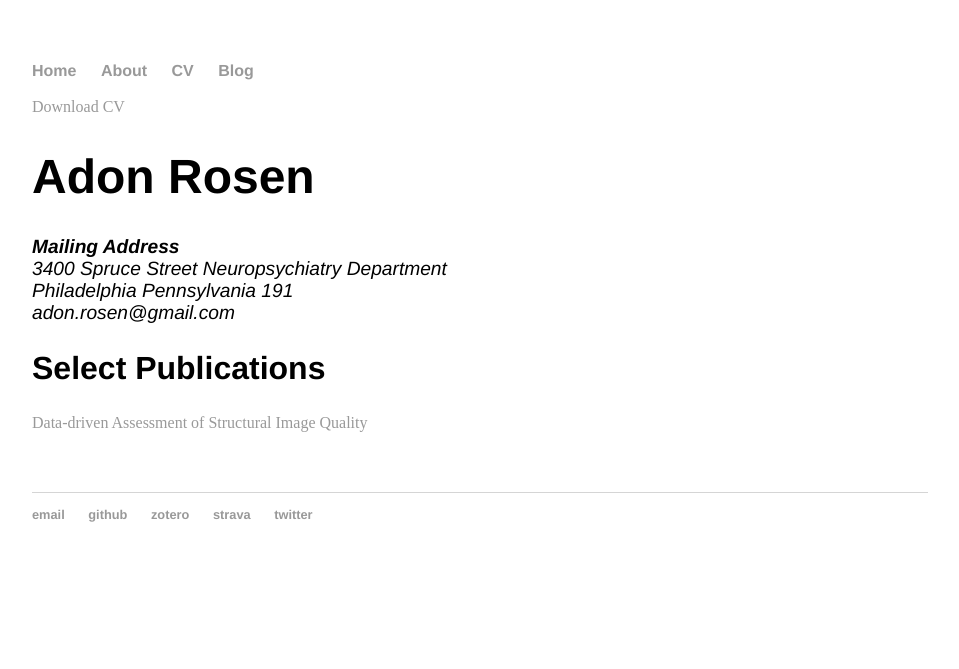
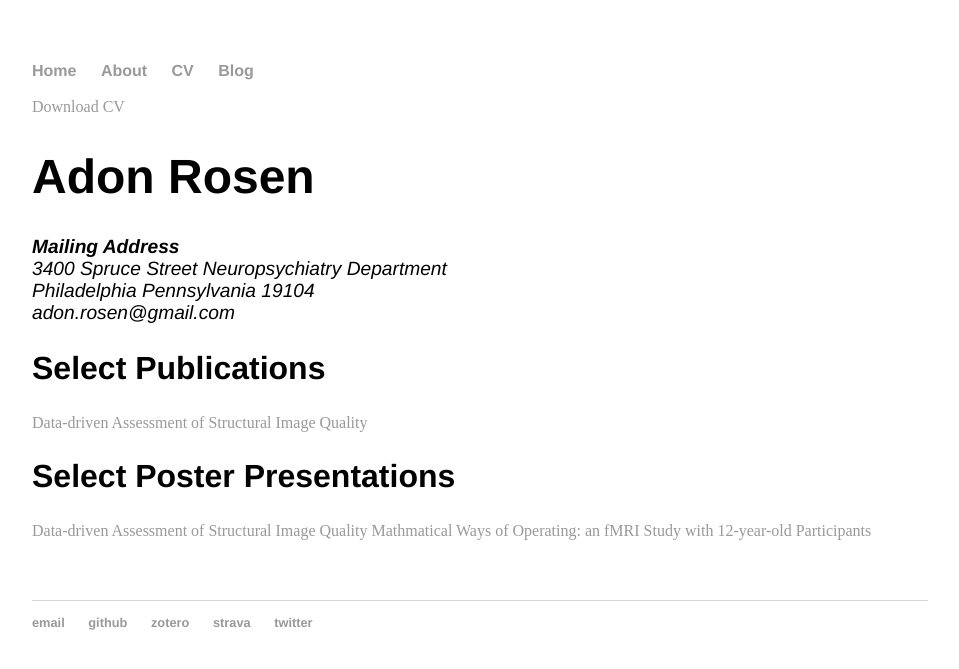
Before and after one commit to adrose/adrose.github.io, a Jekyll site: the page built from cv/index.html, in a window 1280 px wide. Shown: the top 669 px of the page, without its empty margins (160-1119 px from the left). Built offline with Jekyll 4.4.1, drawn with Linux system fonts in a browser that asks for light colours.

Commit message:
Added poster links

```diff
--- a/cv/index.html
+++ b/cv/index.html
@@ -10,7 +10,7 @@ title: Rosen CV
 					<address>
 					<strong>Mailing Address</strong><br>
 					3400 Spruce Street Neuropsychiatry Department<br>
-					Philadelphia Pennsylvania 191<br>
+					Philadelphia Pennsylvania 19104<br>
 					<span class="obfuscate">adon.rosen@gmail.com</span>
 					</address>
 
@@ -18,5 +18,10 @@ title: Rosen CV
 
 					<a href="http://biorxiv.org/content/early/2017/04/08/125161">Data-driven Assessment of Structural Image Quality</a>
 
+					<h2>Select Poster Presentations</h2>
+
+					<a href="https://github.com/adrose/adrose.github.io/raw/master/documents/presentedPosters/fetch2.pdf">Data-driven Assessment of Structural Image Quality</a>
+					<a href="https://github.com/adrose/adrose.github.io/raw/master/documents/presentedPosters/fetch1.pdf">Mathmatical Ways of Operating: an fMRI Study with 12-year-old Participants</a>
+
 
 	</div>
```
